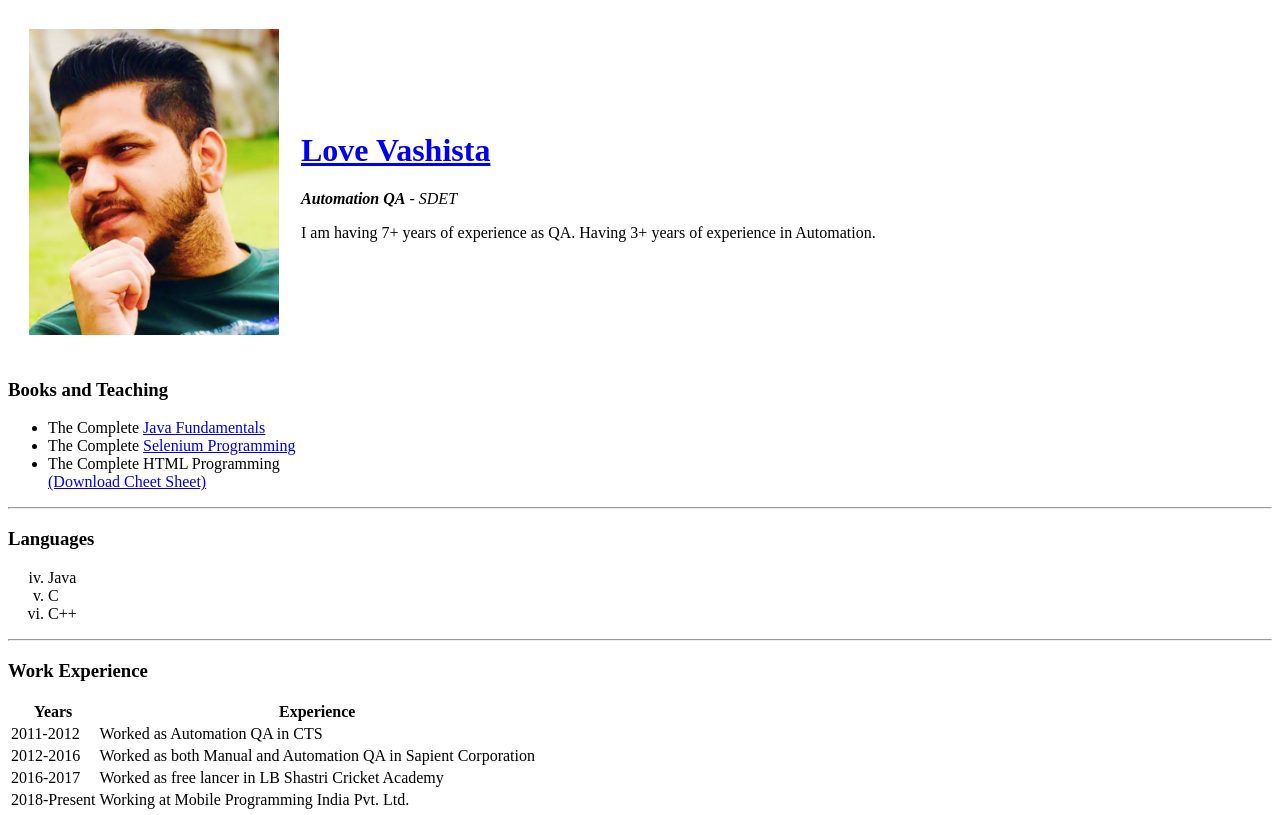
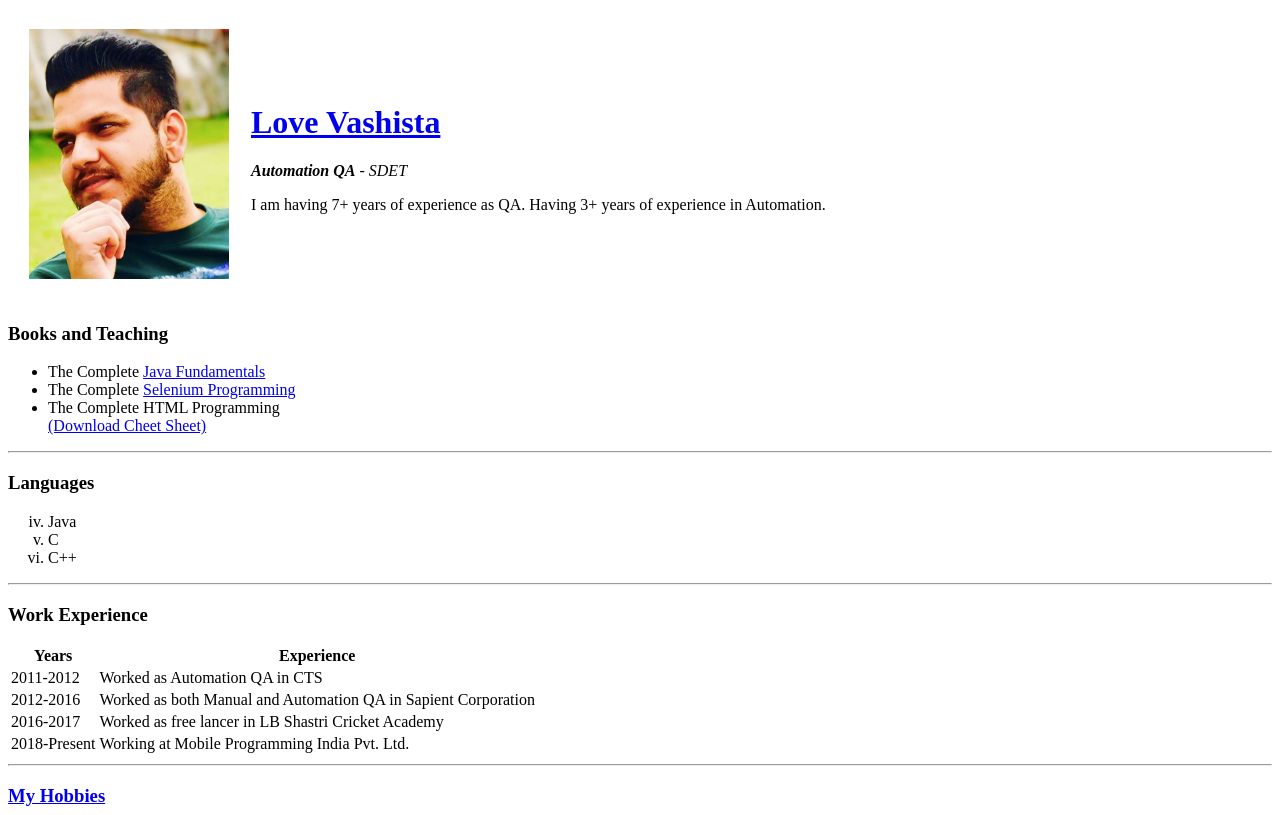
Before and after one commit to ub6q98wahrf3/cv, a plain HTML site: page index.html in a window 1280 px wide. Shown: the top 815 px of the page. Drawn offline with Linux system fonts and the light colour scheme.

Commit message:
Commit 6

```diff
--- a/index.html
+++ b/index.html
@@ -16,7 +16,7 @@
   <hr> -->
   <table cellspacing="20">
     <tr>
-      <td> <img src="images/LoveProfile.png" alt="Love From Website" height="306" width="250">
+      <td> <img src="images/LoveProfile.png" alt="Love From Website" height="250" width="200">
         <!-- OR -->
         <!-- <img src="Thor.png" alt="Love From Project Explorer"> -->
       </td>
```
